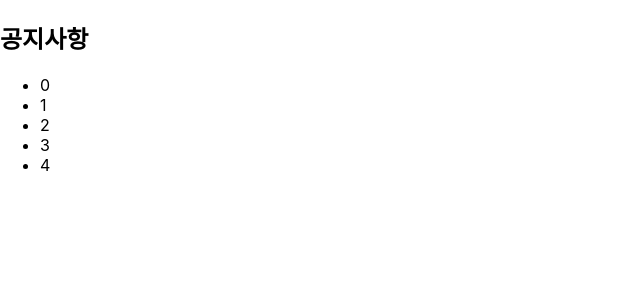
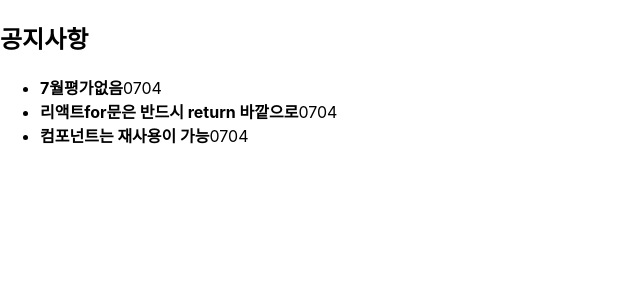
Before and after one commit to 4thdraw/_usestate, a React (Create React App) app: page / in a window 1280 px wide. Shown: the top 300 px of the page, without its empty margins (0-640 px from the left). Built offline with nearby package versions, Linux system fonts and the light colour scheme.

Commit message:
청소끝

```diff
--- a/src/App.js
+++ b/src/App.js
@@ -1,10 +1,12 @@
 import Rcom from "./Return"
+import listdb from './data/list'
+
 
 function App() {
 
   return (
    <>
-      <Rcom title="공지사항"></Rcom>
+      <Rcom title="공지사항" dbnm={listdb}></Rcom>
    </>
   );
 }
--- a/src/Return.js
+++ b/src/Return.js
@@ -5,7 +5,7 @@ function Return(props) {
      <section id="notice">
         <h2>{props.title}</h2>
         <ul>
-          <List num={5}></List>
+          <List num={5} dbnm={props.dbnm}></List>
         </ul>
      </section>
     )
--- a/src/child/List.js
+++ b/src/child/List.js
@@ -1,11 +1,14 @@
 function List(props) {
-   const array = [];
-   for(let i = 0; i < props.num; i++) {
-    array.push(<li>{i}</li>);
-   }
+
     return (
       <>
-      {  array  }
+      {
+      props.dbnm.map((v, idx)=>{
+          return(
+            <li><strong>{v.strong}</strong><span>{v.span}</span></li>
+          )
+      })
+       }
       </>
     )
 }
--- /dev/null
+++ b/src/data/list.js
@@ -0,0 +1,7 @@
+const noticedb = [
+    {  strong : "7월평가없음" , span : "0704" },
+    {  strong : "리액트for문은 반드시 return 바깥으로" , span : "0704" },
+    {  strong : "컴포넌트는 재사용이 가능" , span : "0704" },
+  ]
+
+export default noticedb;
```
